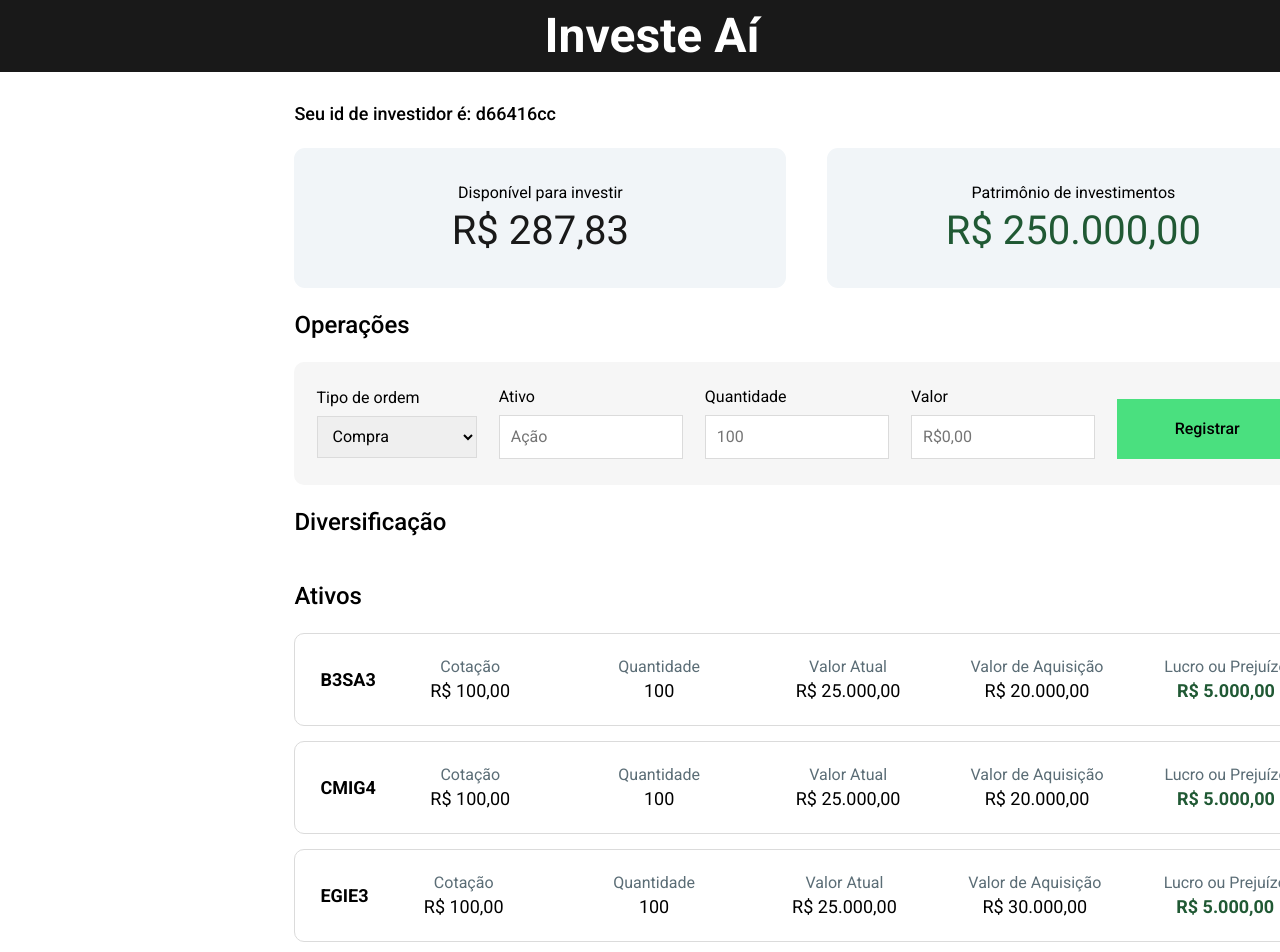
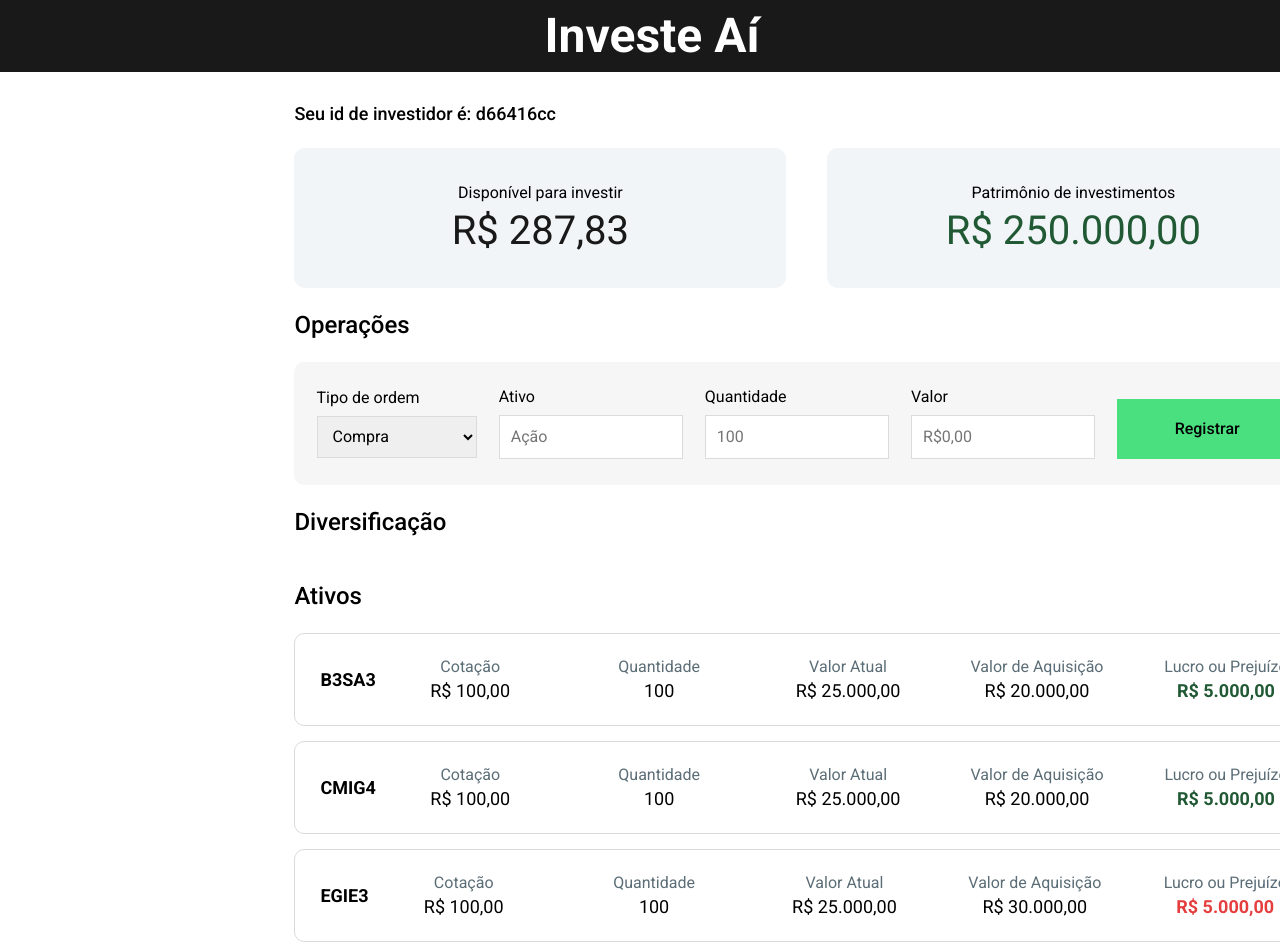
Before and after one commit to MateusIasbik/investe-ai-front, a React (Vite) app: page / in a window 1280 px wide. Shown: the top 952 px of the page. Built offline with nearby package versions, Linux system fonts and the light colour scheme.

Commit message:
fix: changes color when there is loss

```diff
--- a/src/components/Asset.jsx
+++ b/src/components/Asset.jsx
@@ -1,8 +1,7 @@
 import React from "react";
 import styled from "styled-components";
-import MY_ASSETS from "../mock";
 
-export default function Asset() {
+export default function Asset({ profitOrLoss }) {
 
     const formatCurrency = (value) => {
         return new Intl.NumberFormat('pt-BR', {
@@ -11,10 +10,12 @@ export default function Asset() {
         }).format(value);
     }
 
+
+
     return (
         <>
 
-            {MY_ASSETS.map((asset, index) => (
+            {profitOrLoss.map((asset, index) => (
                 <BoxStyled key={index}>
 
                     <h1>{asset.name}</h1>
@@ -41,7 +42,11 @@ export default function Asset() {
 
                     <div>
                         <h2>Lucro ou Prejuízo</h2>
-                    <h3>R$ 5.000,00</h3>
+                        <h3
+                            style={{
+                                color: asset.profitOrLoss < 0 ? '#E43E3E' : '#205934'
+                            }}
+                        >{formatCurrency(Math.abs(asset.profitOrLoss))}</h3>
                     </div>
 
                 </BoxStyled>
--- a/src/components/Assets.jsx
+++ b/src/components/Assets.jsx
@@ -1,15 +1,30 @@
 import React from "react";
 import styled from "styled-components";
 import Asset from "../components/Asset";
+import MY_ASSETS from "../mock";
 
 export default function Assets() {
+
+    const profitOrLoss = MY_ASSETS.map((asset) => {
+        const resultProfitOrLoss = asset.currentValue - asset.acquisitionValue;
+
+        const newAssets = {
+            ...asset,
+            profitOrLoss: resultProfitOrLoss
+        };
+
+        return newAssets;
+    });
+
+    console.log(profitOrLoss);
+
 
     return (
         <>
 
             <TitleStyled>Ativos</TitleStyled>
 
-            <Asset/>
+            <Asset profitOrLoss={profitOrLoss}/>
 
 
         </>
--- a/src/mock.js
+++ b/src/mock.js
@@ -1,14 +1,14 @@
 const MY_ASSETS = [
-    {name: "B3SA3", price: 100, amount: 100, currentValue: 25000, acquisitionValue: 20000},
-    {name: "CMIG4", price: 100, amount: 100, currentValue: 25000, acquisitionValue: 20000},
-    {name: "EGIE3", price: 100, amount: 100, currentValue: 25000, acquisitionValue: 30000},
-    {name: "GGBR3", price: 100, amount: 100, currentValue: 25000, acquisitionValue: 20000},
-    {name: "ITSA4", price: 100, amount: 100, currentValue: 25000, acquisitionValue: 20000},
-    {name: "KBN11", price: 100, amount: 100, currentValue: 25000, acquisitionValue: 20000},
-    {name: "LREN3", price: 100, amount: 100, currentValue: 25000, acquisitionValue: 30000},
-    {name: "PETR4", price: 100, amount: 100, currentValue: 25000, acquisitionValue: 30000},
-    {name: "VALE3", price: 100, amount: 100, currentValue: 25000, acquisitionValue: 30000},
-    {name: "WEGE3", price: 100, amount: 100, currentValue: 25000, acquisitionValue: 30000}
+    {id: 1, name: "B3SA3", price: 100, amount: 100, currentValue: 25000, acquisitionValue: 20000},
+    {id: 2, name: "CMIG4", price: 100, amount: 100, currentValue: 25000, acquisitionValue: 20000},
+    {id: 3, name: "EGIE3", price: 100, amount: 100, currentValue: 25000, acquisitionValue: 30000},
+    {id: 4, name: "GGBR3", price: 100, amount: 100, currentValue: 25000, acquisitionValue: 20000},
+    {id: 5, name: "ITSA4", price: 100, amount: 100, currentValue: 25000, acquisitionValue: 20000},
+    {id: 6, name: "KBN11", price: 100, amount: 100, currentValue: 25000, acquisitionValue: 20000},
+    {id: 7, name: "LREN3", price: 100, amount: 100, currentValue: 25000, acquisitionValue: 30000},
+    {id: 8, name: "PETR4", price: 100, amount: 100, currentValue: 25000, acquisitionValue: 30000},
+    {id: 9, name: "VALE3", price: 100, amount: 100, currentValue: 25000, acquisitionValue: 30000},
+    {id: 10, name: "WEGE3", price: 100, amount: 100, currentValue: 25000, acquisitionValue: 30000}
 ];
 
 export default MY_ASSETS;
```
Lines whose indentation alone changed are shown as unchanged.
